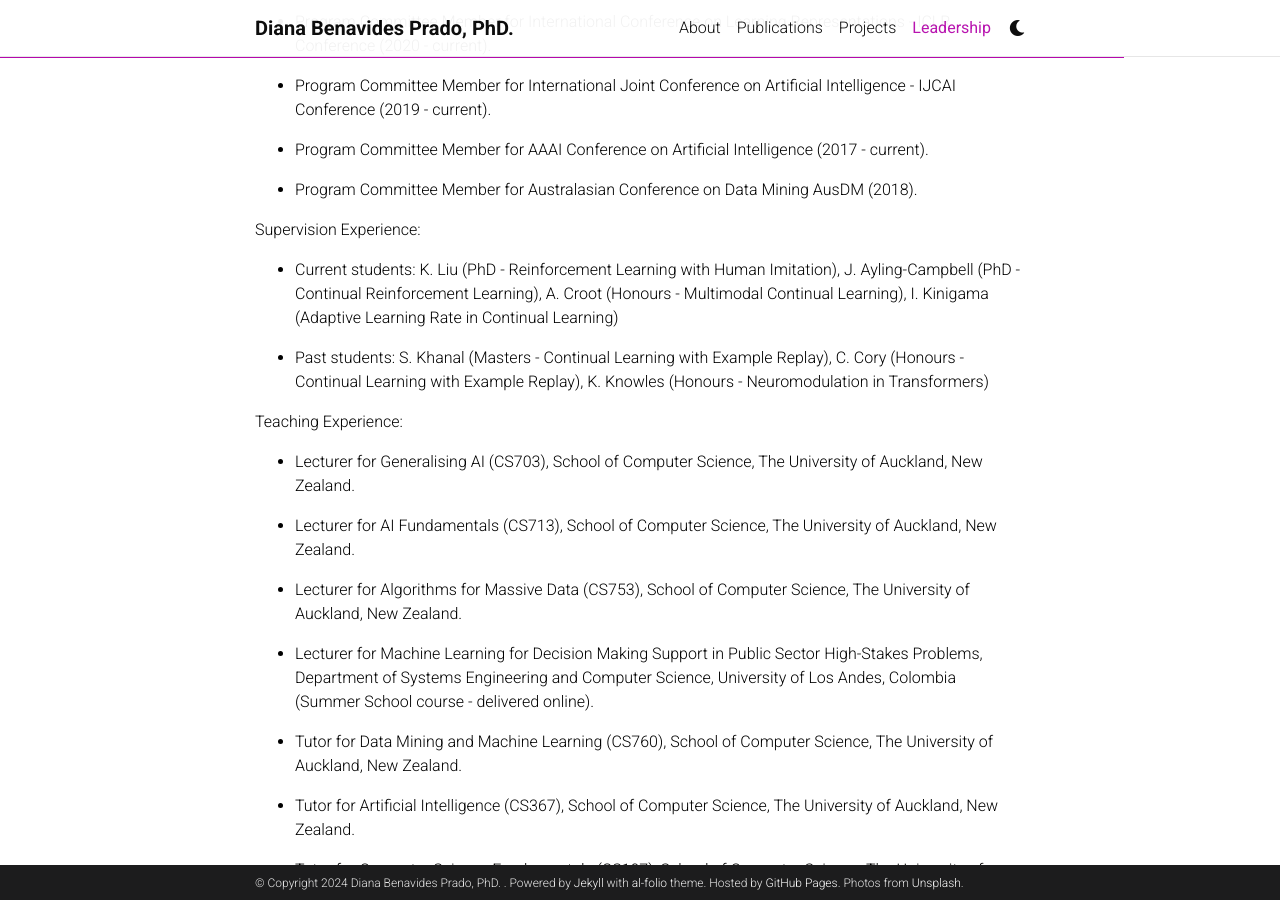
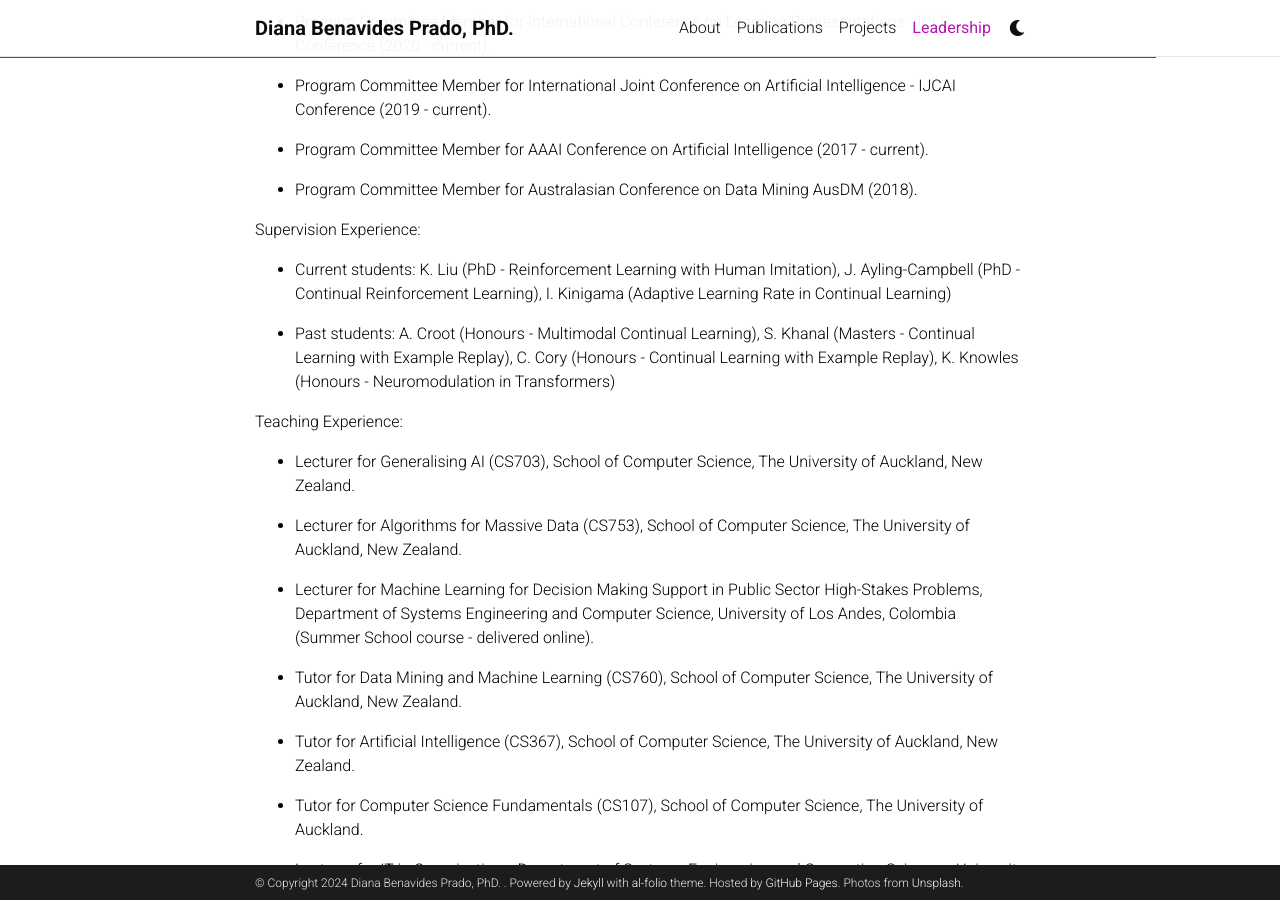
Before and after one commit to dianabenavidesprado/dianabenavidesprado.github.io, a Jekyll site: the page built from _pages/teaching.md, in a window 1280 px wide and 900 px high, scrolled down 2039 px. Built offline with Jekyll 4.4.1, drawn with Linux system fonts in a browser that asks for light colours; comment, search, counter and statistics services are not loaded; a style sheet for code colours, icons or effects is not loaded.

Commit message:
Commit
New commit

```diff
--- a/_pages/teaching.md
+++ b/_pages/teaching.md
@@ -80,16 +80,14 @@ Conference Organiser / Committee Member:
 
 Supervision Experience:
 
-- Current students: K. Liu (PhD - Reinforcement Learning with Human Imitation), J. Ayling-Campbell (PhD - Continual Reinforcement Learning), A. Croot (Honours - Multimodal Continual Learning), I. Kinigama (Adaptive Learning Rate in Continual Learning)
+- Current students: K. Liu (PhD - Reinforcement Learning with Human Imitation), J. Ayling-Campbell (PhD - Continual Reinforcement Learning), I. Kinigama (Adaptive Learning Rate in Continual Learning)
 
-- Past students: S. Khanal (Masters - Continual Learning with Example Replay), C. Cory (Honours - Continual Learning with Example Replay), K. Knowles (Honours - Neuromodulation in Transformers)
+- Past students: A. Croot (Honours - Multimodal Continual Learning), S. Khanal (Masters - Continual Learning with Example Replay), C. Cory (Honours - Continual Learning with Example Replay), K. Knowles (Honours - Neuromodulation in Transformers)
 
 
 Teaching Experience:
 
 - Lecturer for Generalising AI (CS703), School of Computer Science, The University of Auckland, New Zealand.
-
-- Lecturer for AI Fundamentals (CS713), School of Computer Science, The University of Auckland, New Zealand.
 
 - Lecturer for Algorithms for Massive Data (CS753), School of Computer Science, The University of Auckland, New Zealand.
 
```
Also changed, not shown: _pages/publications.md (+3 -0 lines).
